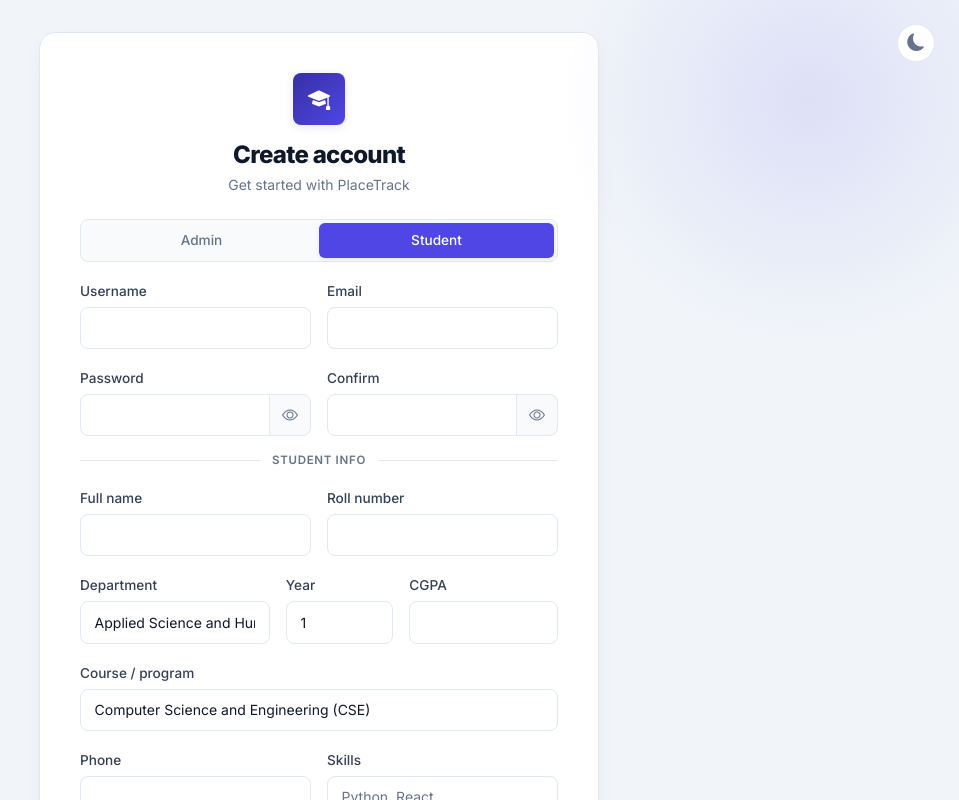
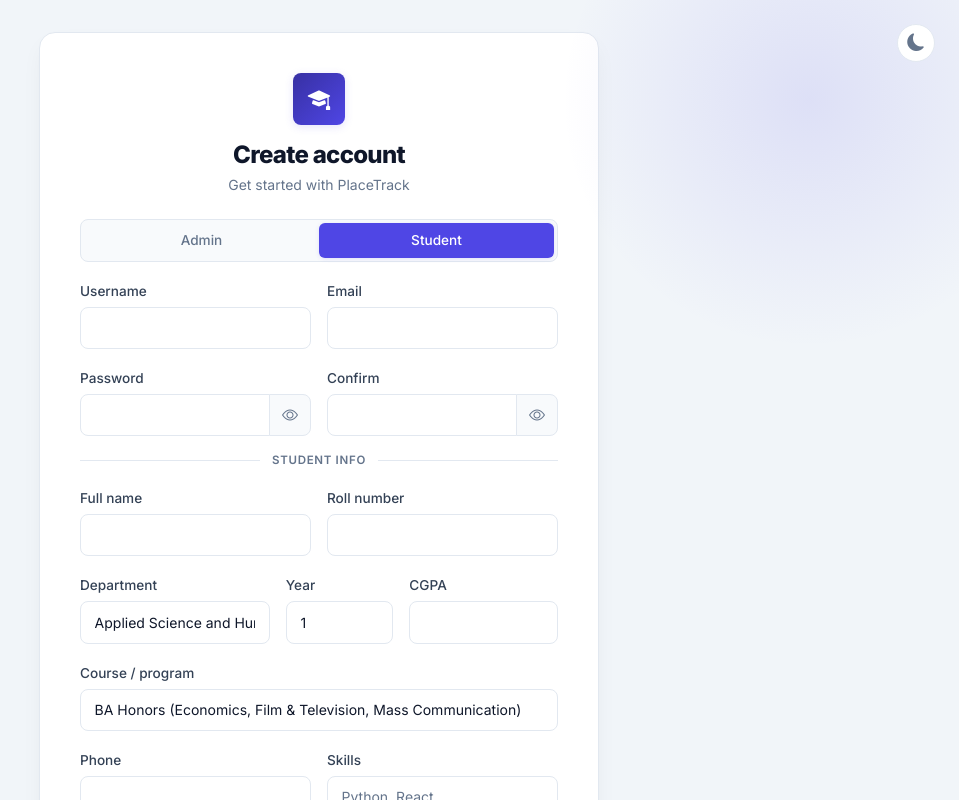
Before and after one commit to ARYANKAWALE/CodeCatalystHackathon, a React (Vite) app in the folder frontend/: page /register in a window 1280 px wide. Shown: the top 800 px of the page, without its empty margins (321-1280 px from the left). Built offline with nearby package versions, Linux system fonts and the light colour scheme.

Commit message:
improved courses selection

```diff
--- a/frontend/src/constants/studentProfile.js
+++ b/frontend/src/constants/studentProfile.js
@@ -67,7 +67,7 @@ export const COURSE_GROUPS = [
     label: 'Commerce',
     options: [
       'Bachelor of Commerce (B.Com / B.Com Honors)',
-      'B.Com (Computer Application) - BCCA',
+      'Bachelor of Commerce in Computer Application - BCCA',
       'Master of Commerce (M.Com)',
     ],
   },
@@ -95,6 +95,93 @@ export const COURSE_GROUPS = [
   },
 ];
 
+const ENG = COURSE_GROUPS[0].options;
+const pickEng = (...titles) => titles.map((t) => ENG.find((x) => x === t)).filter(Boolean);
+
+/** Courses allowed per department (faculty/school). Unknown / legacy departments fall back to all courses. */
+export const DEPARTMENT_COURSES = {
+  'Applied Science and Humanities': [
+    ...COURSE_GROUPS[8].options,
+    ...COURSE_GROUPS[7].options,
+  ],
+  'Artificial Intelligence': pickEng(
+    'Artificial Intelligence & Machine Learning (AI-ML)',
+    'Computer Science and Engineering (CSE)',
+    'Information Technology (IT)',
+  ),
+  'Civil Engineering': pickEng(
+    'Civil Engineering',
+    'Structural Engineering',
+    'Transportation Engineering',
+  ),
+  'Commerce and Management': [...COURSE_GROUPS[4].options, ...COURSE_GROUPS[5].options],
+  'Computer Science & Engineering (Cyber Security)': pickEng(
+    'Computer Science and Engineering (CSE)',
+    'Data Science, IoT, and Cyber Security (DIC)',
+    'Information Technology (IT)',
+    'Artificial Intelligence & Machine Learning (AI-ML)',
+  ),
+  'Computer Science and Engineering': pickEng(
+    'Computer Science and Engineering (CSE)',
+    'Information Technology (IT)',
+    'Artificial Intelligence & Machine Learning (AI-ML)',
+    'Data Science, IoT, and Cyber Security (DIC)',
+    'VLSI Design & Embedded Systems',
+  ),
+  'Data Science': [
+    ...pickEng(
+      'Artificial Intelligence & Machine Learning (AI-ML)',
+      'Data Science, IoT, and Cyber Security (DIC)',
+    ),
+    ...COURSE_GROUPS[1].options,
+  ],
+  'Data Science, IoT, and Cyber Security (DIC)': pickEng(
+    'Data Science, IoT, and Cyber Security (DIC)',
+    'Artificial Intelligence & Machine Learning (AI-ML)',
+    'Computer Science and Engineering (CSE)',
+    'Information Technology (IT)',
+  ),
+  'Electrical Engineering': pickEng('Electrical Engineering', 'VLSI Design & Embedded Systems'),
+  'Electronics and Telecommunication Engineering': pickEng(
+    'Electronics and Telecommunication Engineering (ETC)',
+    'VLSI Design & Embedded Systems',
+  ),
+  'Electronics Engineering': pickEng(
+    'Electronics and Telecommunication Engineering (ETC)',
+    'VLSI Design & Embedded Systems',
+    'Electrical Engineering',
+  ),
+  'Information Technology': [...pickEng('Information Technology (IT)'), ...COURSE_GROUPS[1].options],
+  'Management Studies (MBA)': [...COURSE_GROUPS[4].options],
+  'Mechanical Engineering': pickEng(
+    'Mechanical Engineering',
+    'CAD/CAM Engineering',
+    'Mechatronics',
+    'Aerospace Engineering',
+  ),
+  'Science and Technology': [...COURSE_GROUPS[0].options, ...COURSE_GROUPS[1].options],
+};
+
 export const ALL_COURSES = COURSE_GROUPS.flatMap((g) => g.options);
 
 export const DEFAULT_COURSE = COURSE_GROUPS[0].options[0];
+
+export function getCoursesForDepartment(department) {
+  const list = DEPARTMENT_COURSES[department];
+  if (list && list.length) return list;
+  return ALL_COURSES;
+}
+
+export function getCourseGroupsForDepartment(department) {
+  const allowed = new Set(getCoursesForDepartment(department));
+  if (allowed.size === ALL_COURSES.length) return COURSE_GROUPS;
+  return COURSE_GROUPS.map((g) => ({
+    label: g.label,
+    options: g.options.filter((c) => allowed.has(c)),
+  })).filter((g) => g.options.length > 0);
+}
+
+export function getDefaultCourseForDepartment(department) {
+  const courses = getCoursesForDepartment(department);
+  return courses[0] ?? DEFAULT_COURSE;
+}
--- a/frontend/src/pages/Register.jsx
+++ b/frontend/src/pages/Register.jsx
@@ -2,7 +2,12 @@ import { useState } from 'react';
 import { Link, useNavigate, Navigate } from 'react-router-dom';
 import { useAuth } from '../context/AuthContext';
 import { useTheme } from '../context/ThemeContext';
-import { DEPARTMENTS, COURSE_GROUPS, DEFAULT_COURSE } from '../constants/studentProfile';
+import {
+  DEPARTMENTS,
+  getCourseGroupsForDepartment,
+  getCoursesForDepartment,
+  getDefaultCourseForDepartment,
+} from '../constants/studentProfile';
 
 export default function Register() {
   const { user, loading, register } = useAuth();
@@ -11,7 +16,7 @@ export default function Register() {
   const [role, setRole] = useState('student');
   const [form, setForm] = useState({
     username: '', email: '', password: '', confirmPassword: '',
-    name: '', roll_number: '', department: DEPARTMENTS[0], course: DEFAULT_COURSE, year: '1',
+    name: '', roll_number: '', department: DEPARTMENTS[0], course: getDefaultCourseForDepartment(DEPARTMENTS[0]), year: '1',
     phone: '', cgpa: '', skills: '',
   });
   const [showPw, setShowPw] = useState(false);
@@ -23,6 +28,15 @@ export default function Register() {
   if (user) return <Navigate to="/dashboard" replace />;
 
   const set = (k) => (e) => setForm((f) => ({ ...f, [k]: e.target.value }));
+
+  const onDepartmentChange = (e) => {
+    const department = e.target.value;
+    setForm((f) => {
+      const allowed = getCoursesForDepartment(department);
+      const course = allowed.includes(f.course) ? f.course : getDefaultCourseForDepartment(department);
+      return { ...f, department, course };
+    });
+  };
 
   async function handleSubmit(e) {
     e.preventDefault();
@@ -124,7 +138,7 @@ export default function Register() {
               <div className="row g-3 mb-3">
                 <div className="col-sm-5">
                   <label className="form-label">Department</label>
-                  <select className="form-select" value={form.department} onChange={set('department')} required>
+                  <select className="form-select" value={form.department} onChange={onDepartmentChange} required>
                     {DEPARTMENTS.map((d) => <option key={d} value={d}>{d}</option>)}
                   </select>
                 </div>
@@ -141,7 +155,7 @@ export default function Register() {
                 <div className="col-12">
                   <label className="form-label">Course / program</label>
                   <select className="form-select" value={form.course} onChange={set('course')} required>
-                    {COURSE_GROUPS.map((g) => (
+                    {getCourseGroupsForDepartment(form.department).map((g) => (
                       <optgroup key={g.label} label={g.label}>
                         {g.options.map((c) => (
                           <option key={c} value={c}>{c}</option>
--- a/frontend/src/pages/StudentForm.jsx
+++ b/frontend/src/pages/StudentForm.jsx
@@ -1,7 +1,12 @@
 import { useEffect, useState } from 'react';
 import { Link, useNavigate, useParams } from 'react-router-dom';
 import { api } from '../api';
-import { DEPARTMENTS, COURSE_GROUPS, DEFAULT_COURSE, ALL_COURSES } from '../constants/studentProfile';
+import {
+  DEPARTMENTS,
+  getCourseGroupsForDepartment,
+  getCoursesForDepartment,
+  getDefaultCourseForDepartment,
+} from '../constants/studentProfile';
 
 const emptyForm = {
   name: '',
@@ -9,7 +14,7 @@ const emptyForm = {
   email: '',
   phone: '',
   department: DEPARTMENTS[0],
-  course: DEFAULT_COURSE,
+  course: getDefaultCourseForDepartment(DEPARTMENTS[0]),
   year: '1',
   cgpa: '',
   skills: '',
@@ -43,7 +48,7 @@ export default function StudentForm() {
             course:
               s.course && String(s.course).trim()
                 ? String(s.course).trim()
-                : DEFAULT_COURSE,
+                : getDefaultCourseForDepartment(s.department ?? DEPARTMENTS[0]),
             year: s.year != null ? String(s.year) : '1',
             cgpa: s.cgpa != null ? String(s.cgpa) : '',
             skills: s.skills ?? '',
@@ -65,6 +70,15 @@ export default function StudentForm() {
   const onChange = (e) => {
     const { name, value } = e.target;
     setForm((prev) => ({ ...prev, [name]: value }));
+  };
+
+  const onDepartmentChange = (e) => {
+    const department = e.target.value;
+    setForm((prev) => {
+      const allowed = getCoursesForDepartment(department);
+      const course = allowed.includes(prev.course) ? prev.course : getDefaultCourseForDepartment(department);
+      return { ...prev, department, course };
+    });
   };
 
   const onSubmit = async (e) => {
@@ -187,7 +201,7 @@ export default function StudentForm() {
                 name="department"
                 className="form-select"
                 value={form.department}
-                onChange={onChange}
+                onChange={onDepartmentChange}
                 required
               >
                 {form.department && !DEPARTMENTS.includes(form.department) && (
@@ -212,10 +226,10 @@ export default function StudentForm() {
                 onChange={onChange}
                 required
               >
-                {form.course && !ALL_COURSES.includes(form.course) && (
+                {form.course && !getCoursesForDepartment(form.department).includes(form.course) && (
                   <option value={form.course}>{form.course}</option>
                 )}
-                {COURSE_GROUPS.map((g) => (
+                {getCourseGroupsForDepartment(form.department).map((g) => (
                   <optgroup key={g.label} label={g.label}>
                     {g.options.map((c) => (
                       <option key={c} value={c}>
```
